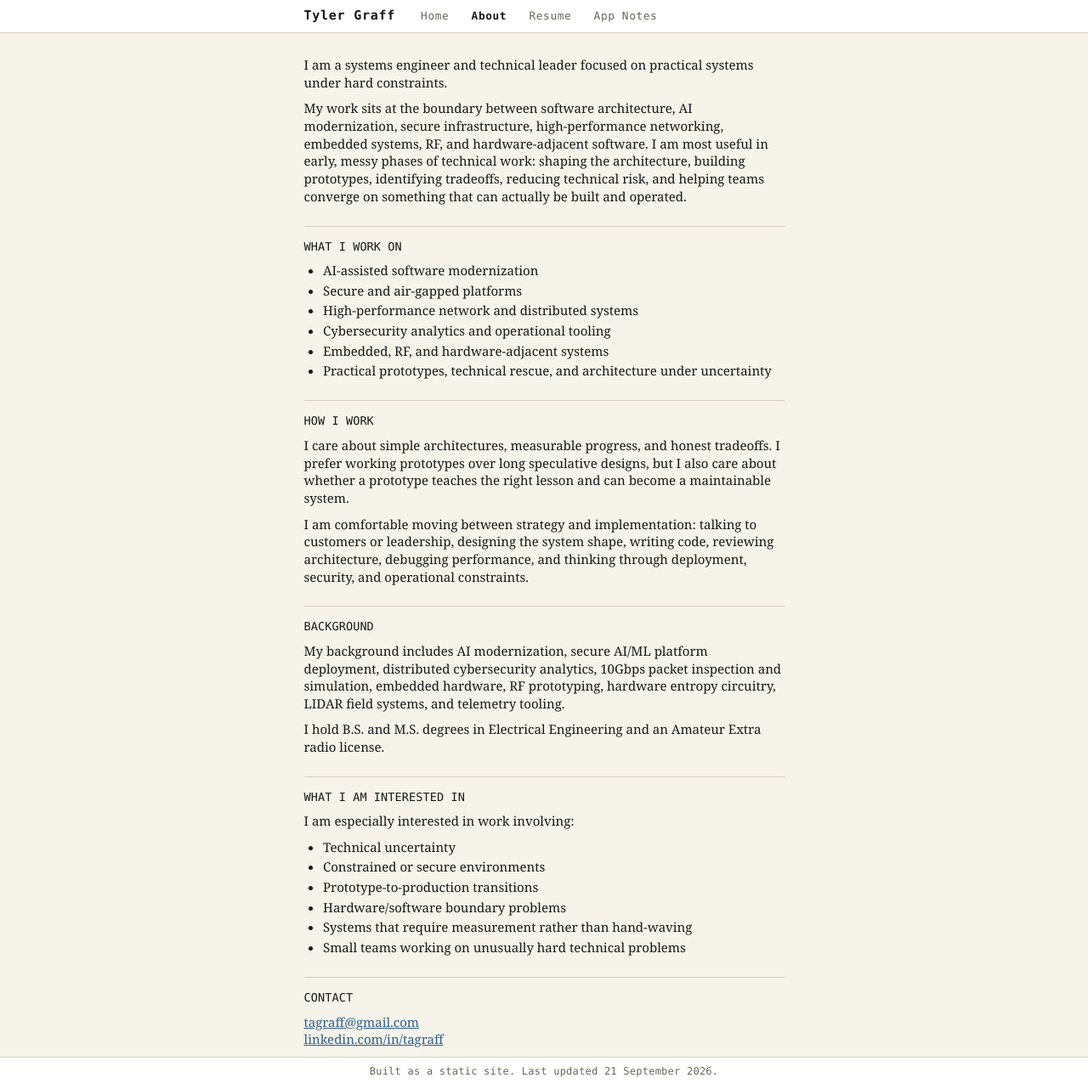
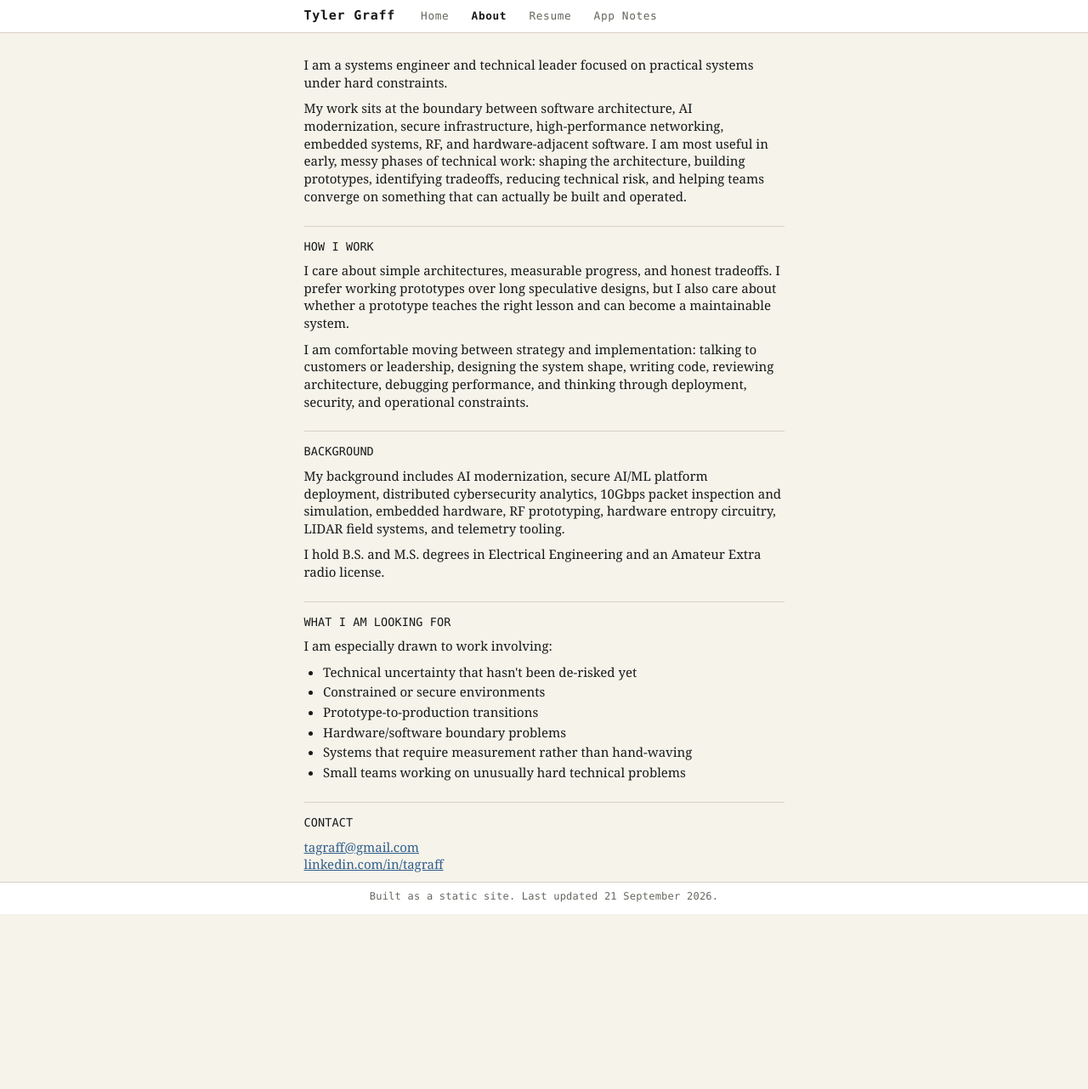
Before and after one commit to tylergraff/tylergraff.github.io, a Jekyll site: the page built from about.md, in a window 1280 px wide. Shown: the whole page at 85% size. Built offline with Jekyll 4.4.1, drawn with Linux system fonts in a browser that asks for light colours; after the commit the page ends 1076 px from its top, so only the background shows below that.

Commit message:
update contact info and content

```diff
--- a/about.md
+++ b/about.md
@@ -6,15 +6,6 @@ title: About
 I am a systems engineer and technical leader focused on practical systems under hard constraints.
 
 My work sits at the boundary between software architecture, AI modernization, secure infrastructure, high-performance networking, embedded systems, RF, and hardware-adjacent software. I am most useful in early, messy phases of technical work: shaping the architecture, building prototypes, identifying tradeoffs, reducing technical risk, and helping teams converge on something that can actually be built and operated.
-
-## What I work on
-
-- AI-assisted software modernization
-- Secure and air-gapped platforms
-- High-performance network and distributed systems
-- Cybersecurity analytics and operational tooling
-- Embedded, RF, and hardware-adjacent systems
-- Practical prototypes, technical rescue, and architecture under uncertainty
 
 ## How I work
 
@@ -28,11 +19,11 @@ My background includes AI modernization, secure AI/ML platform deployment, distr
 
 I hold B.S. and M.S. degrees in Electrical Engineering and an Amateur Extra radio license.
 
-## What I am interested in
+## What I am looking for
 
-I am especially interested in work involving:
+I am especially drawn to work involving:
 
-- Technical uncertainty
+- Technical uncertainty that hasn't been de-risked yet
 - Constrained or secure environments
 - Prototype-to-production transitions
 - Hardware/software boundary problems
```
Also changed, not shown: index.md (+5 -0 lines).
